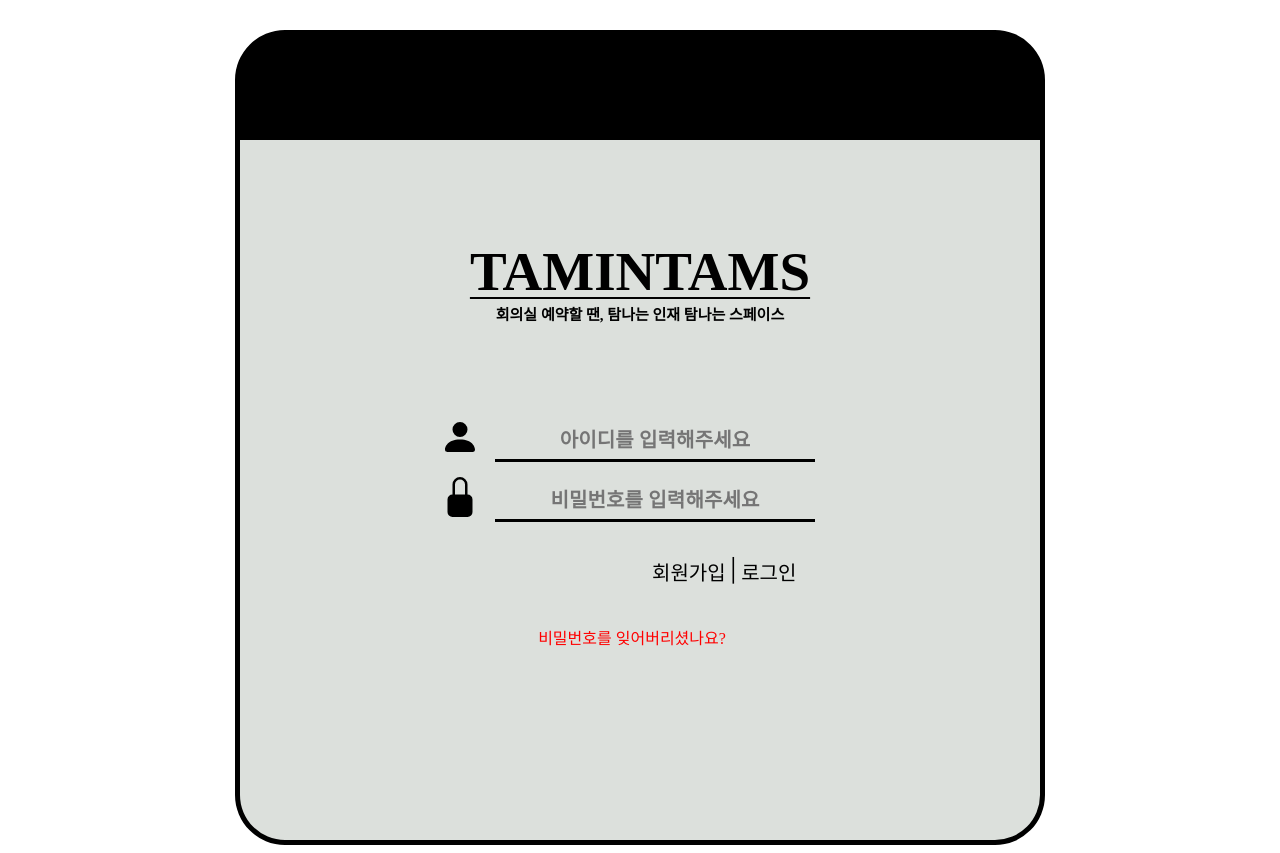
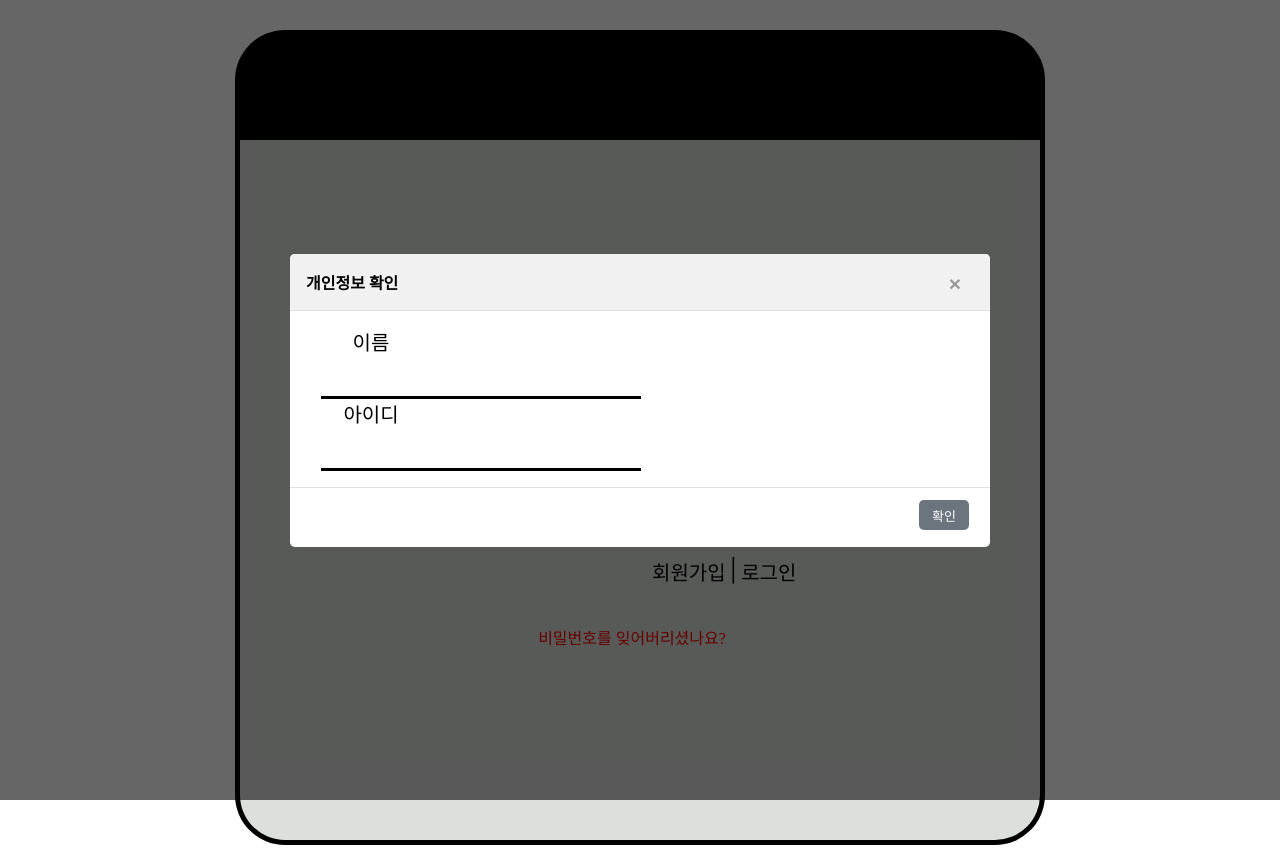
Before and after one commit to karinabluu/TamInTams, a React (Create React App) app: page / in a window 1280 px wide. Both pictures are taken after a click on the button "비밀번호를 잊어버리셨나요?". Built offline with nearby package versions, Linux system fonts and the light colour scheme.

Commit message:
비밀번호 변경 미완성
비밀번호 변경 미완성

```diff
--- /dev/null
+++ b/src/components/Modal/PasswordChangeModal.jsx
@@ -0,0 +1,132 @@
+import React, { useState } from 'react';
+import axios from 'axios';
+import * as St from '../../styles/styles';
+
+export default function PasswordChangeModal(props) {
+  const [name, setName] = useState('');
+  const [userId, setUserId] = useState('');
+  const [password, setPassword] = useState('');
+  const [message, setMessage] = useState('');
+  const [isVerified, setIsVerified] = useState(false);
+
+  const handleChange = (e) => {
+    const { name, value } = e.target;
+    if (name === 'name') {
+      setName(value);
+    } else if (name === 'userId') {
+      setUserId(value);
+    }
+  };
+
+  const verifyUser = async () => {
+    try {
+      const response = await axios.get(
+        `http://54.180.31.53:8080/api/user/${userId}`
+      );
+
+      if (response.status === 200) {
+        const userData = response.data;
+        // 입력한 이름과 아이디가 사용자 정보와 일치하는지 확인합니다.
+        if (userData.name === name && userData.id === userId) {
+          setMessage('개인정보가 확인되었습니다.');
+          console.log(setMessage);
+          alert(setMessage);
+          setIsVerified(true);
+        } else {
+          setMessage('이름 또는 아이디가 일치하지 않습니다.');
+          console.log(setMessage);
+          alert(setMessage);
+        }
+      } else {
+        setMessage('사용자 정보를 가져올 수 없습니다.');
+        console.log(setMessage);
+        alert(setMessage);
+      }
+    } catch (error) {
+      setMessage('본인 확인 실패');
+      console.log(setMessage);
+    }
+  };
+
+  const handlePasswordChange = async () => {
+    try {
+      if (isVerified) {
+        // 이름과 아이디가 확인된 경우에만 비밀번호 변경 요청을 보냅니다.
+        const response = await axios.put(
+          `http://54.180.31.53:8080/api/user/${userId}`,
+          { name: name, email: userId, password: setPassword }
+        );
+        if (response.data.msg === '회원 정보 수정 완료') {
+          setMessage('비밀번호가 변경되었습니다.');
+          console.log(setMessage);
+          alert(setMessage);
+          // 여기에서 모달을 닫을 수 있는 함수를 호출해 모달을 닫을 수 있도록 구현하세요.
+        }
+      } else {
+        setMessage('사용자 정보를 확인하세요.');
+        console.log(setMessage);
+        alert(setMessage);
+      }
+    } catch (error) {
+      setMessage('비밀번호 변경 실패');
+      console.log(setMessage);
+      alert(setMessage);
+    }
+  };
+
+  return (
+    <div className={props.open ? 'openModal modal' : 'modal'}>
+      {props.open ? (
+        <section>
+          <header>
+            개인정보 확인
+            <button className="close" onClick={props.close}>
+              &times;
+            </button>
+          </header>
+          <main>
+            <St.JoinText>이름</St.JoinText>
+            <St.Input
+              type="text"
+              name="name"
+              value={name}
+              onChange={handleChange}
+            />
+            <St.JoinText>아이디</St.JoinText>
+            <St.Input
+              type="text"
+              name="userId"
+              value={userId}
+              onChange={handleChange}
+            />
+            {isVerified && (
+              <div>
+                <St.JoinText>새로운 비밀번호</St.JoinText>
+                <St.Input
+                  type="password"
+                  name="password"
+                  value={password}
+                  onChange={handleChange}
+                />
+              </div>
+            )}
+          </main>
+          <footer>
+            <button className="verify-user" onClick={verifyUser}>
+              확인
+            </button>
+            {isVerified ? (
+              <button
+                className="change-password"
+                onClick={handlePasswordChange}
+              >
+                변경
+              </button>
+            ) : null}
+          </footer>
+          {/* <div>{message}</div> */}
+        </section>
+      ) : null}
+    </div>
+  );
+}
--- a/src/pages/LoginPage.jsx
+++ b/src/pages/LoginPage.jsx
@@ -4,8 +4,8 @@ import axios from 'axios';
 import LoginInput from '../components/Input/LoginInput';
 import { setToken, getToken } from '../util/token';
 import * as St from '../styles/styles';
-import { validateUserId, validatePassword } from '../util/validation';
 import { LoginIcon, PasswordIcon } from '../asset/icon';
+import PasswordChangeModal from '../components/Modal/PasswordChangeModal';
 
 export default function LoginPage() {
   useEffect(() => {
@@ -18,6 +18,8 @@ export default function LoginPage() {
   const [id, setId] = useState('');
   const [password, setPassword] = useState('');
   const navigate = useNavigate();
+  const [userId, setUserId] = useState('');
+  const [openModal, setOpenModal] = useState(false);
 
   const onLoginHandler = async (e) => {
     e.preventDefault();
@@ -42,6 +44,11 @@ export default function LoginPage() {
       console.error('로그인 실패:', error);
       alert('로그인 실패: ' + error.response.data.message);
     }
+  };
+
+  const openPasswordChangeModal = (userId) => {
+    setUserId(userId);
+    setOpenModal(true);
   };
 
   return (
@@ -84,7 +91,14 @@ export default function LoginPage() {
           <St.LoginBar>│</St.LoginBar>
           <St.LoginButton onClick={onLoginHandler}>로그인</St.LoginButton>
         </St.LoginButtons>
-        <St.ForgetButton>비밀번호를 잊어버리셨나요?</St.ForgetButton>
+        <St.ForgetButton onClick={() => openPasswordChangeModal(userId)}>
+          비밀번호를 잊어버리셨나요?
+        </St.ForgetButton>
+        <PasswordChangeModal
+          open={openModal}
+          close={() => setOpenModal(false)}
+          userId={userId}
+        />
       </St.LoginCol>
     </St.LoginContainer>
   );
```
